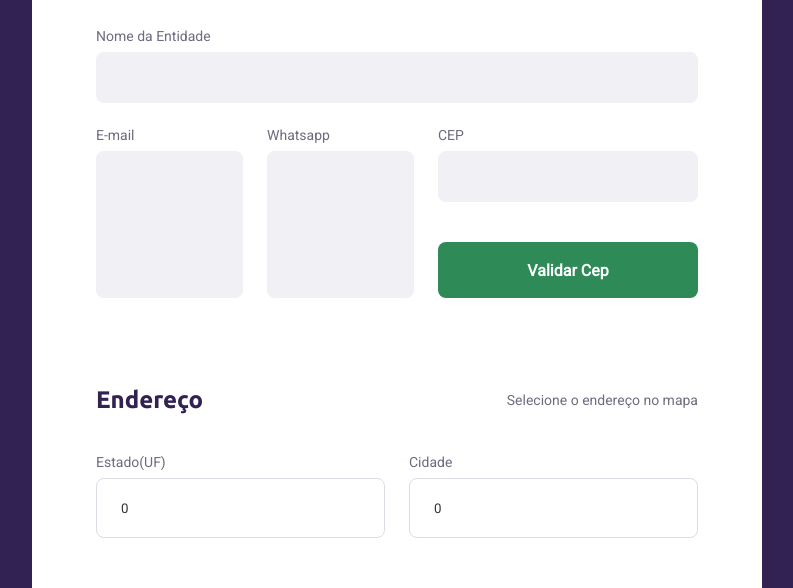
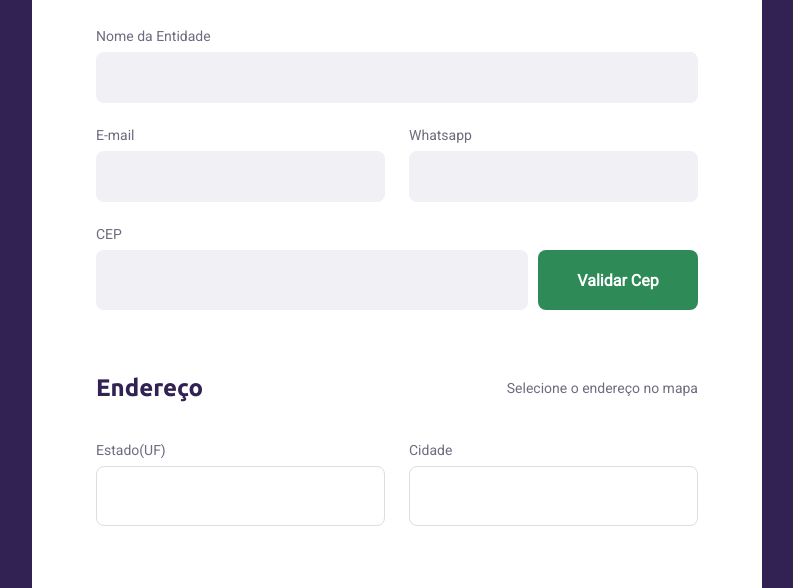
Before and after one commit to Vitor-Klein/TRASHIT-WEB, a React (Vite) app: page /createPoint in a window 1280 px wide. Shown: the part 800-1388 px from the top of the page, without its empty margins (243-1036 px from the left). Built offline with nearby package versions, Linux system fonts and the light colour scheme; no server answers; sample sign-in values are in the browser's storage.

Commit message:
style cep form

```diff
--- a/src/pages/CreatePoint/CreatePoint.tsx
+++ b/src/pages/CreatePoint/CreatePoint.tsx
@@ -41,8 +41,8 @@ const CreatePoint = () => {
     cep: ''
   })
 
-  const [selectedUf, setSelectedUf] = useState('0')
-  const [selectedCity, setSelecdetCity] = useState('0')
+  const [selectedUf, setSelectedUf] = useState('')
+  const [selectedCity, setSelecdetCity] = useState('')
   const [selectedItems, setSelectedItems] = useState<number[]>([])
   const [selectedPosition, setSelectedPosition] = useState<[number, number]>([0, 0])
   const [selectedFile, setSelectedFile] = useState<string>()
@@ -251,16 +251,20 @@ const CreatePoint = () => {
                 onChange={handelInputChange}
               />
             </div>
-            <div className="field">
-              <label htmlFor="cep">CEP</label>
+          </div>
+          <div className="fieldCep">
+            <label htmlFor="cep">CEP</label>
+            <div className="inputGroup">
               <input
                 type="text"
                 name="cep"
                 id="cep"
+                className="cepInput"
                 onChange={handelInputChange}
               />
-              <Button onClick={getCep}>Validar Cep</Button>
+              <Button className="cepButton" onClick={getCep}>Validar Cep</Button>
             </div>
+
           </div>
         </fieldset>
 
--- a/src/pages/CreatePoint/styles.css
+++ b/src/pages/CreatePoint/styles.css
@@ -93,6 +93,56 @@
   color: #6C6C80;
 }
 
+.pageCreatePoint form .fieldCep {
+  display: flex;
+  flex-direction: column;
+  align-items: flex-start;
+  padding: 0;
+}
+
+.pageCreatePoint form .fieldCep .inputGroup {
+  display: flex;
+  align-items: center;
+  width: 100%;
+}
+
+.pageCreatePoint form .fieldCep label {
+  font-size: 14px;
+  margin-bottom: 8px;
+}
+
+.pageCreatePoint form .fieldCep input {
+  flex: 1;
+  background: #F0F0F5;
+  border-radius: 8px;
+  border: 0;
+  padding: 16px 24px;
+  font-size: 16px;
+  color: #6C6C80;
+  width: 100%;
+  max-width: 450px;
+}
+
+.pageCreatePoint form .fieldCep .cepButton {
+  width: 160px;
+  height: 60px;
+  background: var(--primary-color);
+  border-radius: 8px;
+  color: #FFF;
+  font-weight: bold;
+  font-size: 16px;
+  border: 0;
+  margin: 0;
+  margin-left: 10px;
+  align-self: flex-end;
+  transition: background-color 0.2s;
+  cursor: pointer;
+}
+
+.pageCreatePoint form .fieldCep .cepButton:hover {
+  background: #2FB86E;
+}
+
 .pageCreatePoint form .field select {
   -webkit-appearance: none;
   -moz-appearance: none;
@@ -119,11 +169,11 @@
   cursor: not-allowed;
 }
 
-.pageCreatePoint form .field-group .field + .field {
+.pageCreatePoint form .field-group .field+.field {
   margin-left: 24px;
 }
 
-.pageCreatePoint form .field-group input + input {
+.pageCreatePoint form .field-group input+input {
   margin-left: 24px;
 }
 
```
